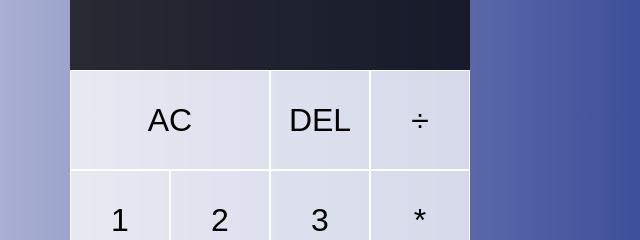
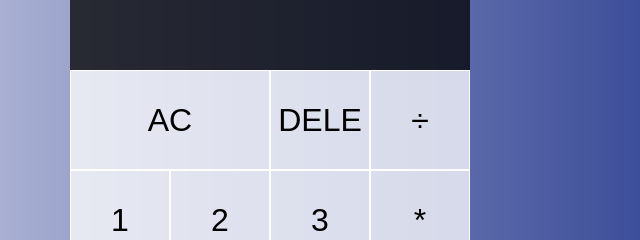
Before and after one commit to WaldekP/pwa-vanilla-calculator, a website: page index.html in a window 1280 px wide. Shown: the part 140-380 px from the top of the page, 370-1010 px from the left. Drawn offline with Linux system fonts and the light colour scheme.

Commit message:
Typo fix

```diff
--- a/index.html
+++ b/index.html
@@ -15,7 +15,7 @@
         <div data-current-operand class="current-operand"></div>
     </div>
     <button data-all-clear class="span-two">AC</button>
-    <button data-delete>DEL</button>
+    <button data-delete>DELE</button>
     <button data-operation>÷</button>
     <button data-number>1</button>
     <button data-number>2</button>
```
